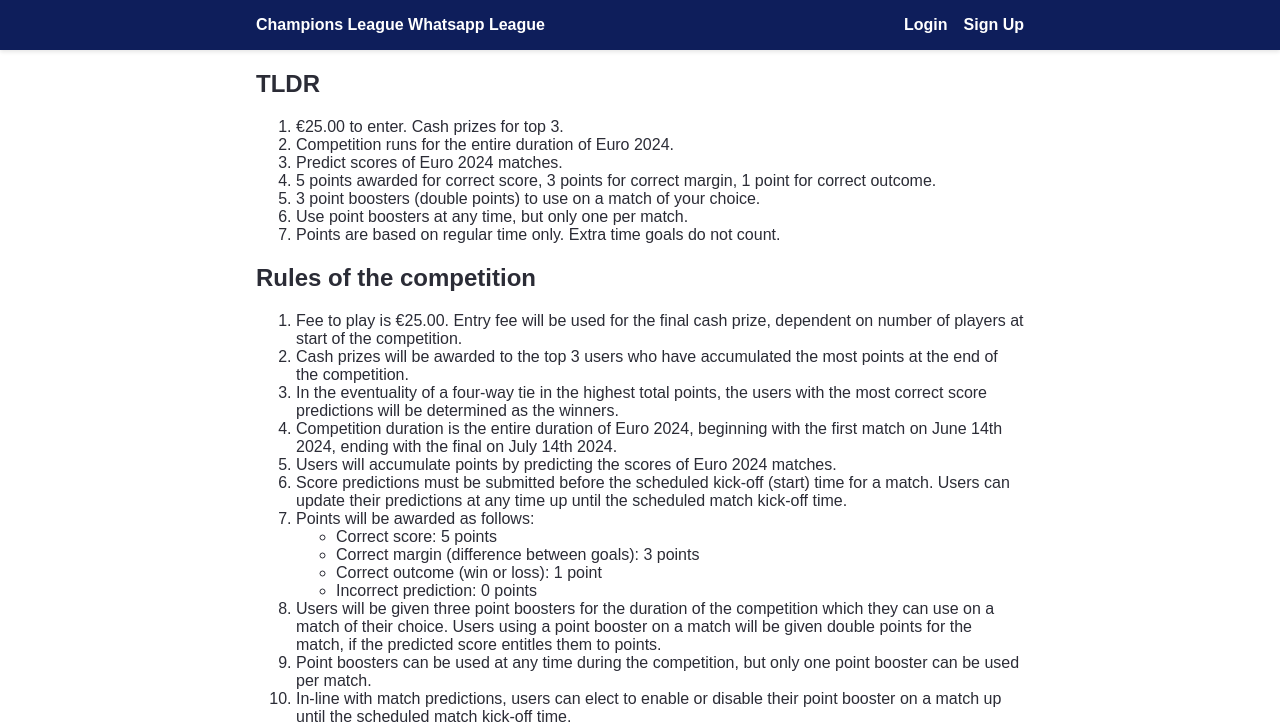
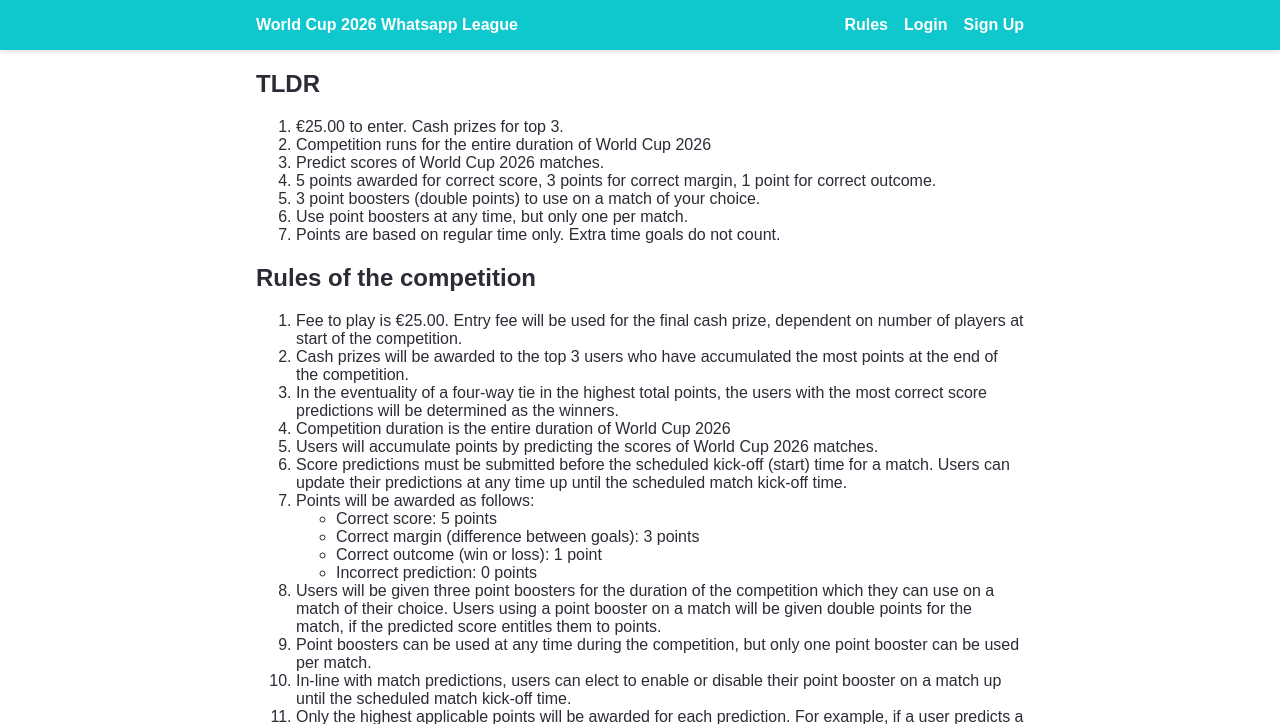
Before and after one commit to damian-anslik/euro2024whatsappleague, a FastAPI app: page /rules in a window 1280 px wide. Shown: the top 724 px of the page. Run offline with FastAPI, Linux system fonts and the light colour scheme.

Commit message:
Updated text & Banner colour change

```diff
--- a/app/static/styles.css
+++ b/app/static/styles.css
@@ -344,7 +344,7 @@ span#incorrect {
 header {
   display: flex;
   flex-direction: row;
-  background-color: #0e1e5b;
+  background-color: #0fc8ce;
   color: white;
   width: 100%;
   position: sticky;
--- a/app/templates/base.html
+++ b/app/templates/base.html
@@ -4,7 +4,7 @@
 <head>
     <meta charset="UTF-8">
     <meta name="viewport" content="width=device-width, initial-scale=1.0">
-    <title>Champions League Whatsapp League</title>
+    <title>World Cup 2026 League</title>
     <link rel="stylesheet" href="/static/styles.css">
     <link rel="icon" type="image/png" href="/static/favicon.ico">
 </head>
@@ -13,11 +13,10 @@
     <header>
         <div class="header-container">
             <div id="header-left">
-                <a href="/">Champions League Whatsapp League</a>
+                <a href="/">World Cup 2026 Whatsapp League</a>
             </div>
             <div id="header-right">
-                <!-- <a href="/rules">Rules</a> -->
-                <!-- If user has access token cookie -->
+                <a href="/rules">Rules</a>
                 {% if request.cookies.get('access_token') %}
                 <a href="/logout">Logout</a>
                 <a href="/settings">Settings</a>
@@ -32,40 +31,6 @@
         {% block content %}
         {% endblock %}
     </main>
-    <script>
-        document.addEventListener("DOMContentLoaded", () => {
-            const audio = new Audio("/static/Champions_League_anthem.ogg.mp3");
-
-            const btn = document.createElement("img");
-            btn.src = "/static/uefa-champions-league-seeklogo.png";
-            btn.alt = "Play Anthem";
-            btn.style.position = "fixed";
-            btn.style.bottom = "20px";
-            btn.style.right = "20px";
-            btn.style.cursor = "pointer";
-            btn.style.zIndex = "1000";
-            btn.style.opacity = "0.5";
-            btn.title = "Play/Pause Champions League Anthem";
-            btn.style.width = "50px";   // adjust size
 
 
-            document.body.appendChild(btn);
-
-            btn.addEventListener("click", () => {
-                if (!audio.paused) {
-                    audio.pause();
-                    btn.style.opacity = "0.5";
-                } else {
-                    audio.play();
-                    btn.style.opacity = "1.0";
-                }
-            });
-
-            // If the audio ends, reset the button opacity
-            audio.addEventListener("ended", () => {
-                btn.style.opacity = "0.5";
-            });
-        });
-    </script>
-
 </html>
--- a/app/templates/rules.html
+++ b/app/templates/rules.html
@@ -5,8 +5,8 @@
     <h2>TLDR</h2>
     <ol>
         <li>€25.00 to enter. Cash prizes for top 3.</li>
-        <li>Competition runs for the entire duration of Euro 2024.</li>
-        <li>Predict scores of Euro 2024 matches.</li>
+        <li>Competition runs for the entire duration of World Cup 2026</li>
+        <li>Predict scores of World Cup 2026 matches.</li>
         <li>5 points awarded for correct score, 3 points for correct margin, 1 point for correct outcome.</li>
         <li>3 point boosters (double points) to use on a match of your choice.</li>
         <li>Use point boosters at any time, but only one per match.</li>
@@ -23,10 +23,8 @@
             will be
             determined as the winners.
         </li>
-        <li>Competition duration is the entire duration of Euro 2024, beginning with the first match on June 14th
-            2024, ending
-            with the final on July 14th 2024.</li>
-        <li>Users will accumulate points by predicting the scores of Euro 2024 matches.</li>
+        <li>Competition duration is the entire duration of World Cup 2026</li>
+        <li>Users will accumulate points by predicting the scores of World Cup 2026 matches.</li>
         <li>Score predictions must be submitted before the scheduled kick-off (start) time for a match. Users can update
             their
             predictions at any time
```
Also changed, not shown: 1 other file.
